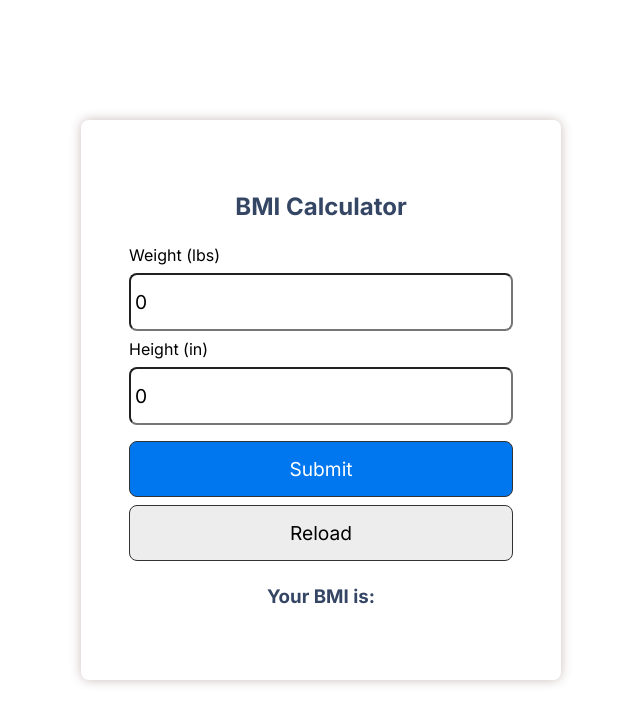
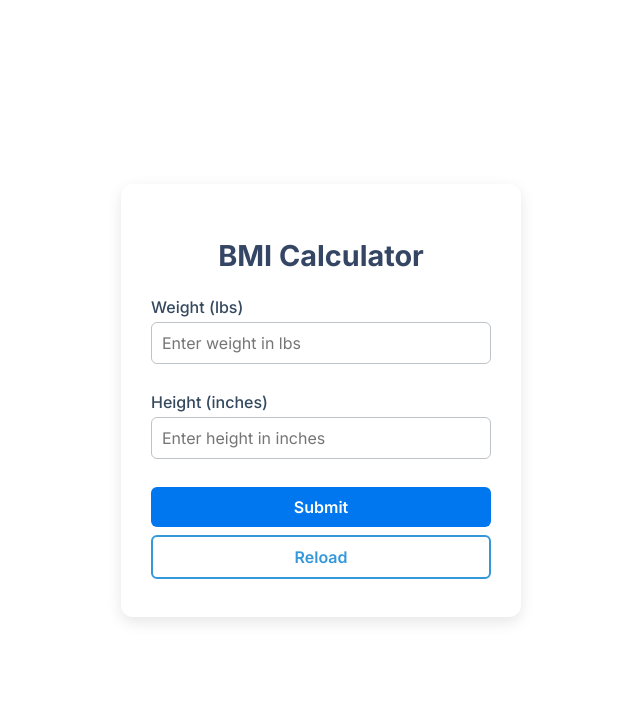
Before and after one commit to iiitl/bmi_calculator, a React (Create React App) app: page / in a window 1280 px wide. Shown: the top 724 px of the page, without its empty margins (319-959 px from the left). Built offline with nearby package versions, Linux system fonts and the light colour scheme.

Commit message:
Added input validation and error handling

```diff
--- a/src/App.css
+++ b/src/App.css
@@ -1,38 +1,102 @@
 .App {
+  text-align: center;
+  background: linear-gradient(135deg, #eef2f3, #dfe9f3);
+  min-height: 100vh;
+  display: flex;
+  align-items: center;
+  justify-content: center;
+  font-family: 'Poppins', sans-serif;
+}
+
+.container {
+  background: white;
+  padding: 30px;
+  border-radius: 12px;
+  box-shadow: 0px 5px 15px rgba(0, 0, 0, 0.1);
+  width: 400px;
   text-align: center;
 }
 
-.App-logo {
-  height: 40vmin;
-  pointer-events: none;
+h2 {
+  color: #2c3e50;
+  font-size: 1.8rem;
+  margin-bottom: 20px;
 }
 
-@media (prefers-reduced-motion: no-preference) {
-  .App-logo {
-    animation: App-logo-spin infinite 20s linear;
-  }
+.input-group {
+  margin-bottom: 20px;
+  text-align: left;
 }
 
-.App-header {
-  background-color: #282c34;
-  min-height: 100vh;
-  display: flex;
-  flex-direction: column;
-  align-items: center;
-  justify-content: center;
-  font-size: calc(10px + 2vmin);
+label {
+  font-size: 1rem;
+  font-weight: 500;
+  color: #34495e;
+}
+
+input {
+  width: 100%;
+  padding: 10px;
+  margin-top: 5px;
+  border: 1px solid #bdc3c7;
+  border-radius: 6px;
+  font-size: 1rem;
+  transition: 0.3s ease-in-out;
+}
+
+input:focus {
+  border-color: #3498db;
+  outline: none;
+  box-shadow: 0px 0px 8px rgba(52, 152, 219, 0.3);
+}
+
+.btn {
+  width: 100%;
+  padding: 10px;
+  font-size: 1rem;
+  font-weight: 600;
+  border: none;
+  border-radius: 6px;
+  cursor: pointer;
+  transition: 0.3s ease-in-out;
+}
+
+.btn-primary {
+  background: linear-gradient(135deg, #3498db, #2980b9);
   color: white;
 }
 
-.App-link {
-  color: #61dafb;
+.btn-primary:hover {
+  background: linear-gradient(135deg, #2980b9, #1c638d);
 }
 
-@keyframes App-logo-spin {
-  from {
-    transform: rotate(0deg);
-  }
-  to {
-    transform: rotate(360deg);
-  }
+.btn-outline {
+  background: white;
+  color: #3498db;
+  border: 2px solid #3498db;
 }
+
+.btn-outline:hover {
+  background: #3498db;
+  color: white;
+}
+
+.result {
+  font-size: 1.3rem;
+  font-weight: bold;
+  color: #2c3e50;
+  margin-top: 15px;
+}
+
+.message {
+  font-size: 1rem;
+  font-weight: 500;
+  color: #7f8c8d;
+}
+
+.error {
+  color: #e74c3c;
+  font-size: 0.9rem;
+  margin-top: 5px;
+  font-weight: 500;
+}
--- a/src/App.js
+++ b/src/App.js
@@ -1,65 +1,91 @@
 import './App.css';
-import './index.css'
-import React, {useState} from 'react'
+import React, { useState } from 'react';
 
 function App() {
-  // state
-  const [weight, setWeight] = useState(0)
-  const [height, setHeight] = useState(0)
-  const [bmi, setBmi] = useState('')
-  const [message, setMessage] = useState('')
+  const [weight, setWeight] = useState('');
+  const [height, setHeight] = useState('');
+  const [bmi, setBmi] = useState(null);
+  const [message, setMessage] = useState('');
+  const [errors, setErrors] = useState({ weight: '', height: '' });
 
-  let calcBmi = (event) => {
-    event.preventDefault()
-    console.log(event);
+  const calcBmi = (event) => {
+    event.preventDefault();
 
-    if (weight === 0 || height === 0) {
-      alert('Please enter a valid weight and height')
-    } else {
-      let bmi = (weight / (height * height) * 703)
-      setBmi(bmi.toFixed(1))
+    setErrors({ weight: '', height: '' });
 
+    let isValid = true;
 
-        if (bmi < 18.5) {
-          setMessage('You are underweight')
-        }  else if (bmi >= 18.5 && bmi < 25) {
-          setMessage('You have healthy weight')
-        } else if (bmi>=25 && bmi <30) {
-          setMessage('You are overweight')
-        }else{
-          setMessage('You are obese')
+    if (!weight || isNaN(weight) || weight <= 0) {
+      setErrors((prevErrors) => ({ ...prevErrors, weight: 'Please enter a valid positive number for weight.' }));
+      isValid = false;
     }
 
-    }
+    if (!height || isNaN(height) || height <= 0) {
+      setErrors((prevErrors) => ({ ...prevErrors, height: 'Please enter a valid positive number for height.' }));
+      isValid = false;
     }
 
-  let reload = () => {
-    window.location.reload()
+    if (!isValid) return;
+
+    const bmiValue = (weight / (height * height)) * 703;
+    setBmi(bmiValue.toFixed(1));
+
+    if (bmiValue < 18.5) {
+      setMessage('You are underweight.');
+    } else if (bmiValue >= 18.5 && bmiValue < 25) {
+      setMessage('You have a healthy weight.');
+    } else if (bmiValue >= 25 && bmiValue < 30) {
+      setMessage('You are overweight.');
+    } else {
+      setMessage('You are obese.');
     }
+  };
 
+  const reload = () => {
+    window.location.reload();
+  };
 
   return (
     <div className="app">
-    <div className='container'>
-      <h2 className='center'>BMI Calculator</h2>
+      <div className="container">
+        <h2 className="center">BMI Calculator</h2>
         <form onSubmit={calcBmi}>
-          <div>
+          <div className="input-group">
             <label>Weight (lbs)</label>
-            <input type="text" placeholder='Enter Weight in lbs' value={weight} onChange={(e) => setWeight(e.target.value)} />
+            <input
+              type="text"
+              placeholder="Enter weight in lbs"
+              value={weight}
+              onChange={(e) => setWeight(e.target.value)}
+            />
+            {errors.weight && <p className="error">{errors.weight}</p>}
           </div>
-          <div>
-            <label>Height (in)</label>
-            <input type="text" placeholder='Enter height in inches' value={height} onChange={(event) => setHeight(event.target.value)} />
+          <div className="input-group">
+            <label>Height (inches)</label>
+            <input
+              type="text"
+              placeholder="Enter height in inches"
+              value={height}
+              onChange={(e) => setHeight(e.target.value)}
+            />
+            {errors.height && <p className="error">{errors.height}</p>}
           </div>
-          <div>
-            <button className='btn' type='submit'>Submit</button>
-            <button className='btn btn-outline' onClick={reload} type='submit'>Reload</button>
+          <div className="button-group">
+            <button className="btn" type="submit">
+              Submit
+            </button>
+            <button className="btn btn-outline" onClick={reload} type="button">
+              Reload
+            </button>
           </div>
         </form>
-        <div className='center'>
+
+        {bmi && (
+          <div className="center">
             <h3>Your BMI is: {bmi}</h3>
             <p>{message}</p>
           </div>
+        )}
       </div>
     </div>
   );
```
Lines whose indentation alone changed are shown as unchanged.
